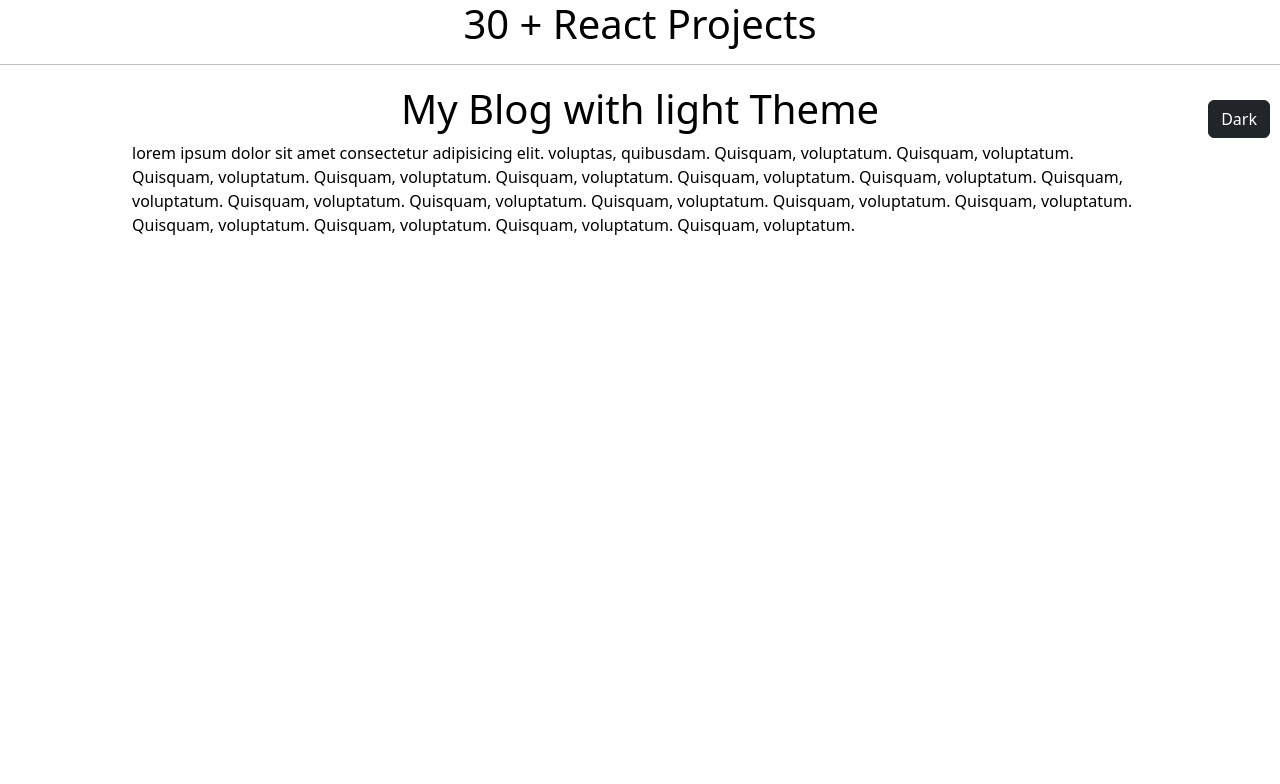
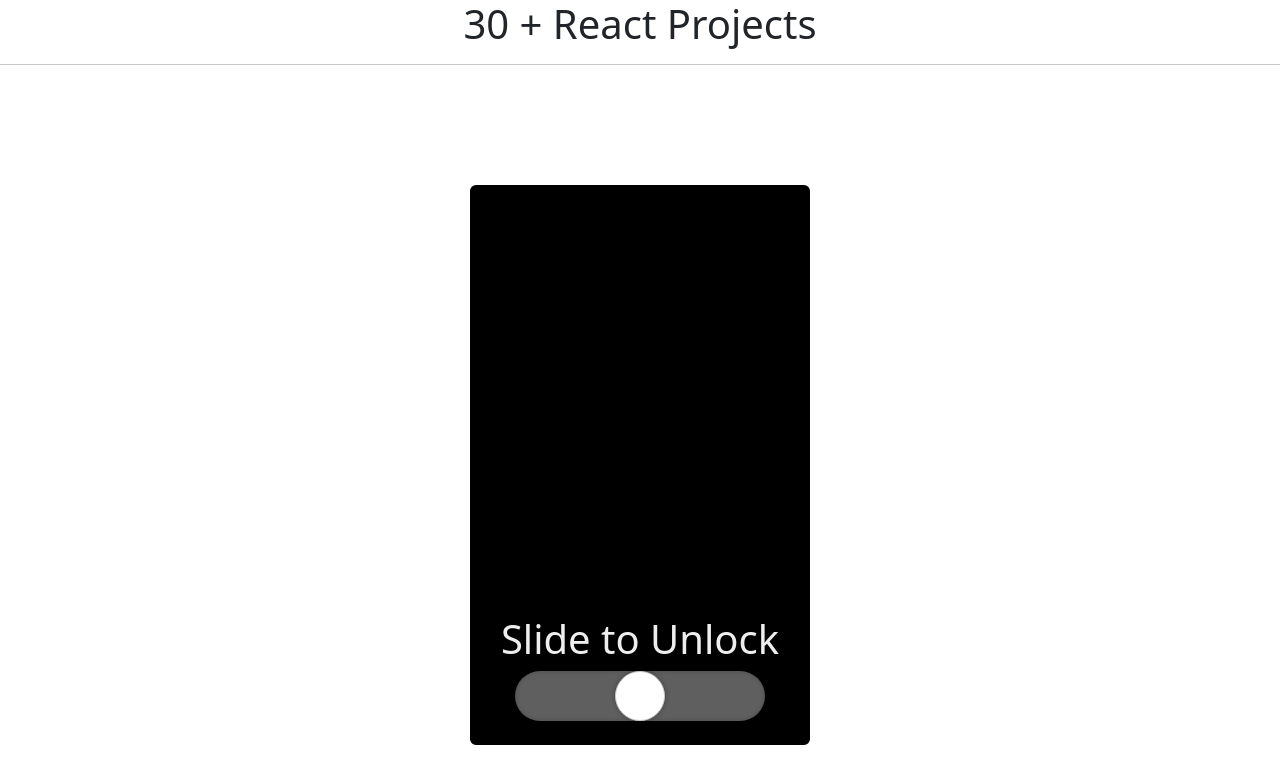
Before and after one commit to HtetKo510217/30-React-Projects, a React (Vite) app: page / in a window 1280 px wide. Shown: the top 784 px of the page. Built offline with nearby package versions, Linux system fonts and the light colour scheme.

Commit message:
Project 08-slide-to-unlock-app

```diff
--- a/src/App.jsx
+++ b/src/App.jsx
@@ -1,7 +1,8 @@
 import React from 'react'
 import './App.css'
+import SlideToUnlockApp from './projects/08-slide-to-unlock-app/SlideToUnlockApp'
 // import TemperatureControllerApp from './projects/06-temperature-controller/TemperatureControllerApp'
-import LightAndDarkModeApp from './projects/07-light-and-dark-mode/LightAndDarkModeApp'
+// import LightAndDarkModeApp from './projects/07-light-and-dark-mode/LightAndDarkModeApp'
 // import LikePhotoApp from './projects/03-like-my-photo/LikePhotoApp'
 // import TestimonialsApp from './projects/04-testimonials-app/TestimonialsApp'
 // import AlertApp from './projects/05-alerts/AlertApp'
@@ -19,7 +20,8 @@ export default function App() {
       {/* <TestimonialsApp /> */}
       {/* <AlertApp /> */}
       {/* <TemperatureControllerApp /> */}
-      <LightAndDarkModeApp />
+      {/* <LightAndDarkModeApp /> */}
+      <SlideToUnlockApp />
     </>
   )
 }
--- /dev/null
+++ b/src/projects/08-slide-to-unlock-app/LockSlider.css
@@ -0,0 +1,30 @@
+input[type="range"] {
+    -webkit-appearance: none;
+    width: 100%;
+    height: 20px;
+    background: #e6e6e6;
+    outline: none;
+    border-radius: 50px;
+    box-shadow: inset 0 0 5px rgba(0, 0, 0, 0.2);
+    cursor: pointer;
+}
+input[type="range"]::-webkit-slider-thumb {
+    -webkit-appearance: none;
+    width: 50px;
+    height: 50px;
+    background: #fff;
+    border-radius: 50%;
+    border: 1px solid #ccc;
+    box-shadow: 0 0 5px rgba(0, 0, 0, 0.3);
+}
+.unlockIcon {
+    font-size: 80px;
+    color: #aaa;
+    cursor: pointer;
+    margin-bottom: 2rem;
+    transition: all 0.2s;
+}
+
+.unlockIcon:hover {
+    color: #fff;
+}
--- /dev/null
+++ b/src/projects/08-slide-to-unlock-app/LockSlider.jsx
@@ -0,0 +1,12 @@
+import React from 'react'
+import './LockSlider.css'
+export default function LockSlider({handleInput,sliderValue,width}) {
+    const sliderStyle = {
+        appereance: 'none',
+        width : !width ? '300px' : width,
+        height : '50px',
+        background : "rgba(188,190,188,0.5)",
+        outline : 'none',
+    }
+  return <input type="range" id="slider" value={sliderValue} onInput={handleInput}  style={sliderStyle} />
+}
--- /dev/null
+++ b/src/projects/08-slide-to-unlock-app/SlideToUnlockApp.jsx
@@ -0,0 +1,51 @@
+import React from 'react'
+import LockSlider from './LockSlider'
+import {AiFillUnlock} from 'react-icons/ai'
+export default function SlideToUnlockApp() {
+    const [uiProps, setUiProps] = React.useState({
+        uiText : 'Slide to Unlock',
+        uiColor : '#eee',
+        uiBgColor : '#000',
+    })
+    const [showLockSlider, setShowLockSlider] = React.useState(true)
+    const [sliderValue, setSliderValue] = React.useState(0)
+    const handleLockSliderInput = (e) => {
+        setSliderValue(e.target.value)
+        if(e.target.value >= 100){
+            setShowLockSlider(false)
+            setUiProps({
+                uiText : 'Unlocked',
+                uiColor : '#000',
+                uiBgColor : '#59565D',
+            })
+        }
+    }
+
+    const handleUnlock = () => {
+        setShowLockSlider(true)
+        setUiProps({
+            uiText : 'Slide to Unlock',
+            uiColor : '#eee',
+            uiBgColor : '#000',
+        })
+        setSliderValue(0)
+    }
+
+
+  return (
+    <div className='container text-center d-flex flex-column align-items-center justify-content-end rounded' style={{
+        height : '70vh',
+        marginTop : '15vh',
+        width : 340,
+        border : '4px solid #000',
+        paddingBottom : '20px',
+        background : uiProps.uiBgColor,
+    }}>
+        <h1 className='text-center' style={{color:uiProps.uiColor}}>{uiProps.uiText}</h1>
+        {showLockSlider ?
+        <LockSlider width={"250px"} handleInput={handleLockSliderInput} /> :
+        <AiFillUnlock className='unlockIcon' onClick={handleUnlock} />
+         }
+    </div>
+  )
+}
```
